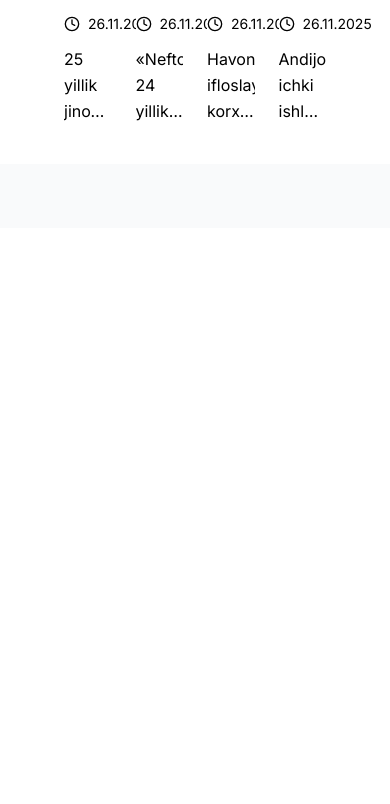
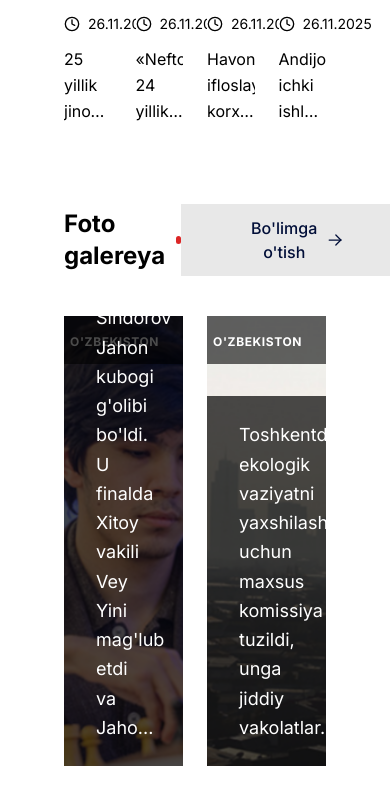
Before and after one commit to Alisher1707/kun.uz, a React (Vite) app: page / in a window 390 px wide. Shown: the part 1602-2406 px from the top of the page. Before the commit the page ends 1830 px from the top, so only its background shows below. Built offline with nearby package versions, Linux system fonts and the light colour scheme; a web font is replaced by a local one.

Commit message:
feat: add PhotoGallery component with responsive grid layout and translation support

```diff
--- a/src/App.jsx
+++ b/src/App.jsx
@@ -2,6 +2,7 @@ import Navbar from './components/Navbar';
 import CategoryMenu from './components/CategoryMenu';
 import HeroSection from './components/HeroSection';
 import TrendingNews from './components/TrendingNews';
+import PhotoGallery from './components/PhotoGallery';
 
 function App() {
   return (
@@ -10,6 +11,7 @@ function App() {
       <CategoryMenu />
       <HeroSection />
       <TrendingNews />
+      <PhotoGallery />
       <main className="max-w-7xl mx-auto px-4 sm:px-6 lg:px-8 py-8">
         {/* Content will go here */}
       </main>
--- /dev/null
+++ b/src/components/PhotoGallery.jsx
@@ -0,0 +1,76 @@
+import { useTranslation } from 'react-i18next';
+
+const PhotoGallery = () => {
+  const { t } = useTranslation();
+
+  const photos = [
+    {
+      id: 1,
+      image: '/img/foto-1.png',
+      category: t('hero.category'),
+    },
+    {
+      id: 2,
+      image: '/img/foto-2.png',
+      category: t('hero.category'),
+    },
+  ];
+
+  return (
+    <div className="w-full bg-white py-10">
+      <div className="max-w-[1400px] mx-auto px-16">
+        {/* Header */}
+        <div className="flex items-center justify-between mb-10">
+          <div className="flex items-center gap-2">
+            <h2 className="text-2xl font-bold font-sans text-[#000000]">
+              {t('photoGallery.title')}
+            </h2>
+            <span className="w-2 h-2 bg-red-600 rounded-full"></span>
+          </div>
+          <button className="py-3 px-20 bg-[#E8E8E8] text-center font-medium text-base hover:bg-[#D8D8D8] transition-colors flex items-center justify-center gap-2 mr-10 font-sans text-[#010E38]">
+            {t('photoGallery.viewAll')}
+            <img src="/svg/Bolim svg.svg" alt="arrow" className="w-5 h-5" />
+          </button>
+        </div>
+
+        {/* Photo Grid */}
+        <div className="grid grid-cols-2 gap-6">
+          {photos.map((photo) => (
+            <a
+              key={photo.id}
+              href="#"
+              className="group relative overflow-hidden"
+            >
+              {/* Image */}
+              <div className="relative overflow-hidden">
+                <img
+                  src={photo.image}
+                  alt={t(`photoGallery.photos.${photo.id}`)}
+                  className="w-full h-[450px] object-cover group-hover:scale-105 transition-transform duration-300"
+                />
+
+                {/* Category Badge */}
+                <div className="absolute top-0 right-0">
+                  <div className="bg-black/60 px-6 py-3">
+                    <span className="text-xs font-bold text-white tracking-wider font-sans">
+                      {photo.category}
+                    </span>
+                  </div>
+                </div>
+
+                {/* Text Overlay at Bottom */}
+                <div className="absolute bottom-0 left-0 right-0 bg-black/70 px-8 py-6">
+                  <p className="text-white text-lg font-normal leading-relaxed font-sans">
+                    {t(`photoGallery.photos.${photo.id}`)}
+                  </p>
+                </div>
+              </div>
+            </a>
+          ))}
+        </div>
+      </div>
+    </div>
+  );
+};
+
+export default PhotoGallery;
--- a/src/components/TrendingNews.jsx
+++ b/src/components/TrendingNews.jsx
@@ -65,7 +65,7 @@ const TrendingNews = () => {
             </h2>
             <span className="w-2 h-2 bg-red-600 rounded-full"></span>
           </div>
-          <button className="py-3 px-20 bg-[#E8E8E8] text-center font-medium text-base hover:bg-[#D8D8D8] transition-colors flex items-center justify-center gap-2 mr-10 font-sans text-[#000000]">
+          <button className="py-3 px-20 bg-[#E8E8E8] text-center font-medium text-base hover:bg-[#D8D8D8] transition-colors flex items-center justify-center gap-2 mr-10 font-sans text-[#010E38]">
             {t('trending.viewAll')}
             <img src="/svg/Bolim svg.svg" alt="arrow" className="w-5 h-5" />
           </button>
--- a/src/locales/en.json
+++ b/src/locales/en.json
@@ -36,5 +36,13 @@
       "7": "Air-polluting enterprises were given a deadline: they must install monitoring stations...",
       "8": "An internal affairs officer and his minor daughter died from gas in Andijan"
     }
+  },
+  "photoGallery": {
+    "title": "Photo Gallery",
+    "viewAll": "Go to section",
+    "photos": {
+      "1": "Javohir Sindorov became the winner of the World Cup. In the final, he defeated China's representative Wei Yini and won...",
+      "2": "A special commission has been created in Tashkent to improve the environmental situation, with serious powers..."
+    }
   }
 }
--- a/src/locales/ru.json
+++ b/src/locales/ru.json
@@ -36,5 +36,13 @@
       "7": "Предприятиям, загрязняющим воздух, дан срок: они должны установить станции мониторинга...",
       "8": "В Андижане сотрудник органов внутренних дел и его несовершеннолетняя дочь погибли от газа"
     }
+  },
+  "photoGallery": {
+    "title": "Фотогалерея",
+    "viewAll": "Перейти в раздел",
+    "photos": {
+      "1": "Джавохир Синдоров стал победителем Кубка мира. В финале он победил представителя Китая Вей Йини и завоевал...",
+      "2": "В Ташкенте создана специальная комиссия по улучшению экологической ситуации, наделенная серьезными полномочиями..."
+    }
   }
 }
--- a/src/locales/uz.json
+++ b/src/locales/uz.json
@@ -36,5 +36,13 @@
       "7": "Havoni ifloslaydigan korxonalarga muhlat berildi: ular monitoring stansiyasini o'rnati...",
       "8": "Andijonda ichki ishlar xodimi va uning voyaga yetmagan qizi is gazidan vafot etdi"
     }
+  },
+  "photoGallery": {
+    "title": "Foto galereya",
+    "viewAll": "Bo'limga o'tish",
+    "photos": {
+      "1": "Javohir Sindorov Jahon kubogi g'olibi bo'ldi. U finalda Xitoy vakili Vey Yini mag'lub etdi va Jaho...",
+      "2": "Toshkentdagi ekologik vaziyatni yaxshilash uchun maxsus komissiya tuzildi, unga jiddiy vakolatlar..."
+    }
   }
 }
```
Also changed, not shown: .claude/settings.local.json (added), public/img/foto-1.png (added), public/img/foto-2.png (added).
